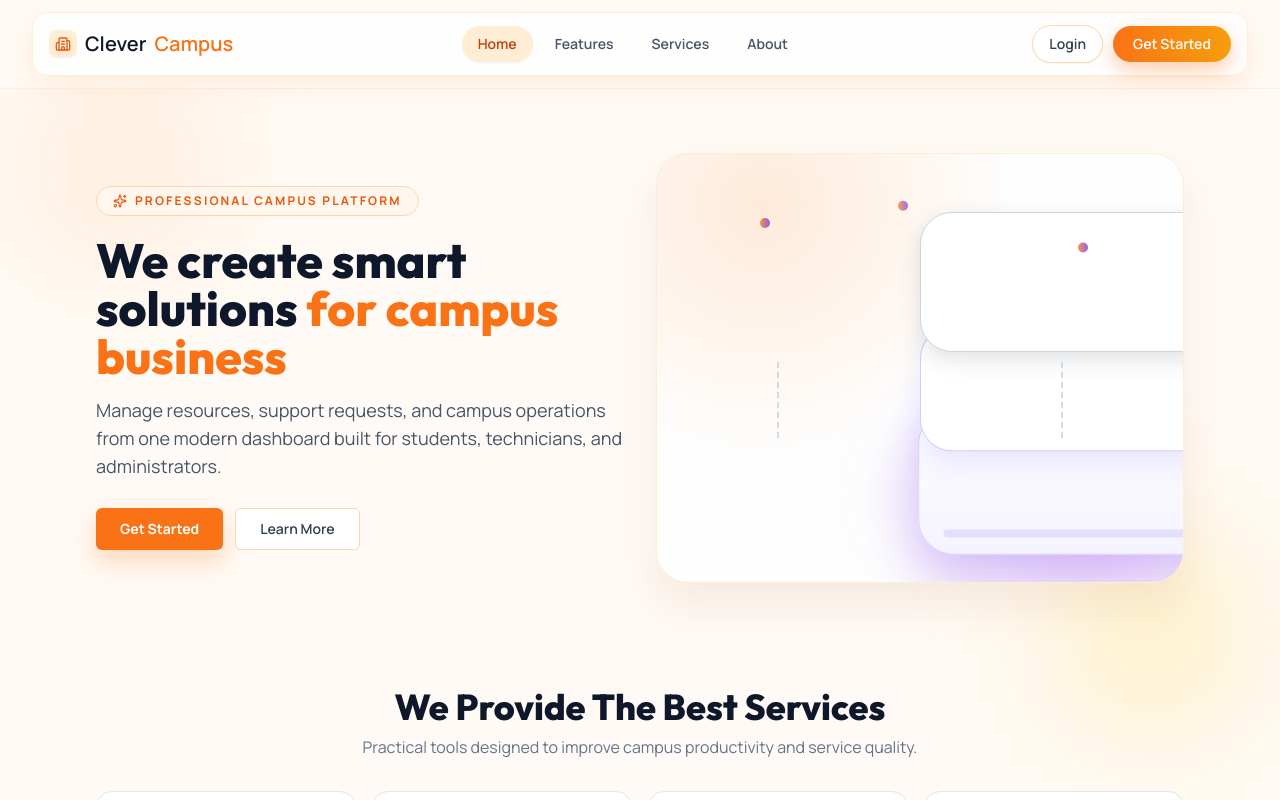
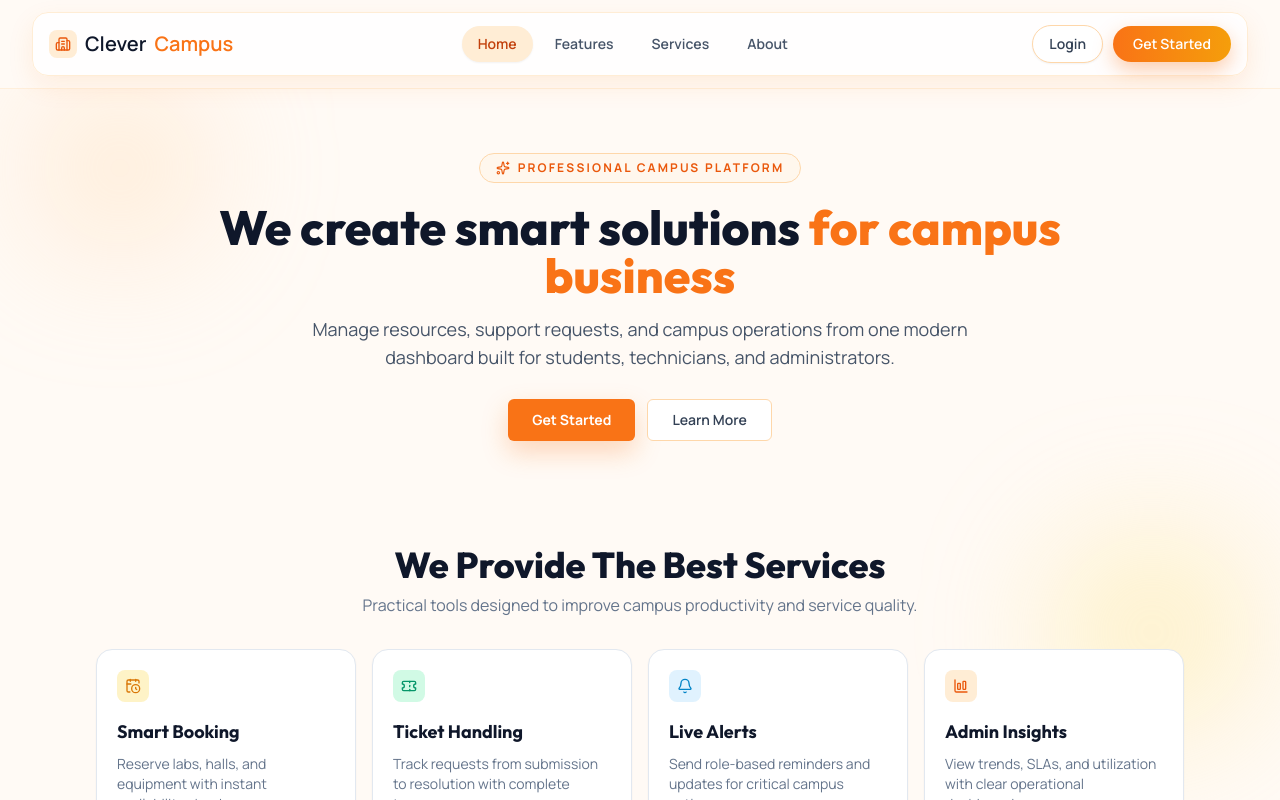
Before and after one commit to sadumina/it3030-paf-2026-smart-campus-group281_5.1-, a React app in the folder frontend/: page / in a window 1280 px wide. Built offline with nearby package versions, Linux system fonts and the light colour scheme; the HTML template or start-up script is replaced by a standard one.

Commit message:
fix:issues

```diff
--- a/frontend/src/pages/LandingPage.jsx
+++ b/frontend/src/pages/LandingPage.jsx
@@ -3,7 +3,6 @@ import { useNavigate } from "react-router-dom";
 import { Bell, CalendarClock, ChartColumnBig, CircleCheckBig, Sparkles, Ticket, UsersRound } from "lucide-react";
 import Navbar from "../components/Navbar";
 import Footer from "../components/Footer";
-import LandingHeroAnimeVisual from "../components/LandingHeroAnimeVisual";
 import LandingWorkflowVisual from "../components/LandingWorkflowVisual";
 
 const serviceCards = [
@@ -86,9 +85,9 @@ export default function LandingPage() {
         <Navbar />
 
         <main className="mx-auto max-w-6xl px-4 pb-10 sm:px-6 lg:px-8">
-          <section id="home" className="scroll-mt-28 grid items-center gap-8 py-12 lg:grid-cols-2 lg:py-16">
-            <div className="reveal-on-scroll">
-              <span className="inline-flex items-center gap-2 rounded-full border border-orange-200 bg-orange-50 px-4 py-1.5 text-xs font-bold uppercase tracking-[0.18em] text-orange-600">
+          <section id="home" className="scroll-mt-28 py-12 text-center lg:py-16">
+            <div className="reveal-on-scroll mx-auto max-w-4xl">
+              <span className="inline-flex items-center justify-center gap-2 rounded-full border border-orange-200 bg-orange-50 px-4 py-1.5 text-xs font-bold uppercase tracking-[0.18em] text-orange-600">
                 <Sparkles className="h-3.5 w-3.5" />
                 Professional Campus Platform
               </span>
@@ -98,12 +97,12 @@ export default function LandingPage() {
                 <span className="text-orange-500"> for campus business</span>
               </h1>
 
-              <p className="mt-4 max-w-xl text-base text-slate-600 sm:text-lg">
+              <p className="mx-auto mt-4 max-w-2xl text-base text-slate-600 sm:text-lg">
                 Manage resources, support requests, and campus operations from one modern dashboard built
                 for students, technicians, and administrators.
               </p>
 
-              <div className="mt-7 flex flex-wrap gap-3">
+              <div className="mt-7 flex flex-wrap justify-center gap-3">
                 <button
                   type="button"
                   onClick={() => navigate("/register")}
@@ -121,9 +120,6 @@ export default function LandingPage() {
               </div>
             </div>
 
-            <div className="reveal-on-scroll" style={{ "--reveal-delay": "120ms" }}>
-              <LandingHeroAnimeVisual />
-            </div>
           </section>
 
           <section
```
